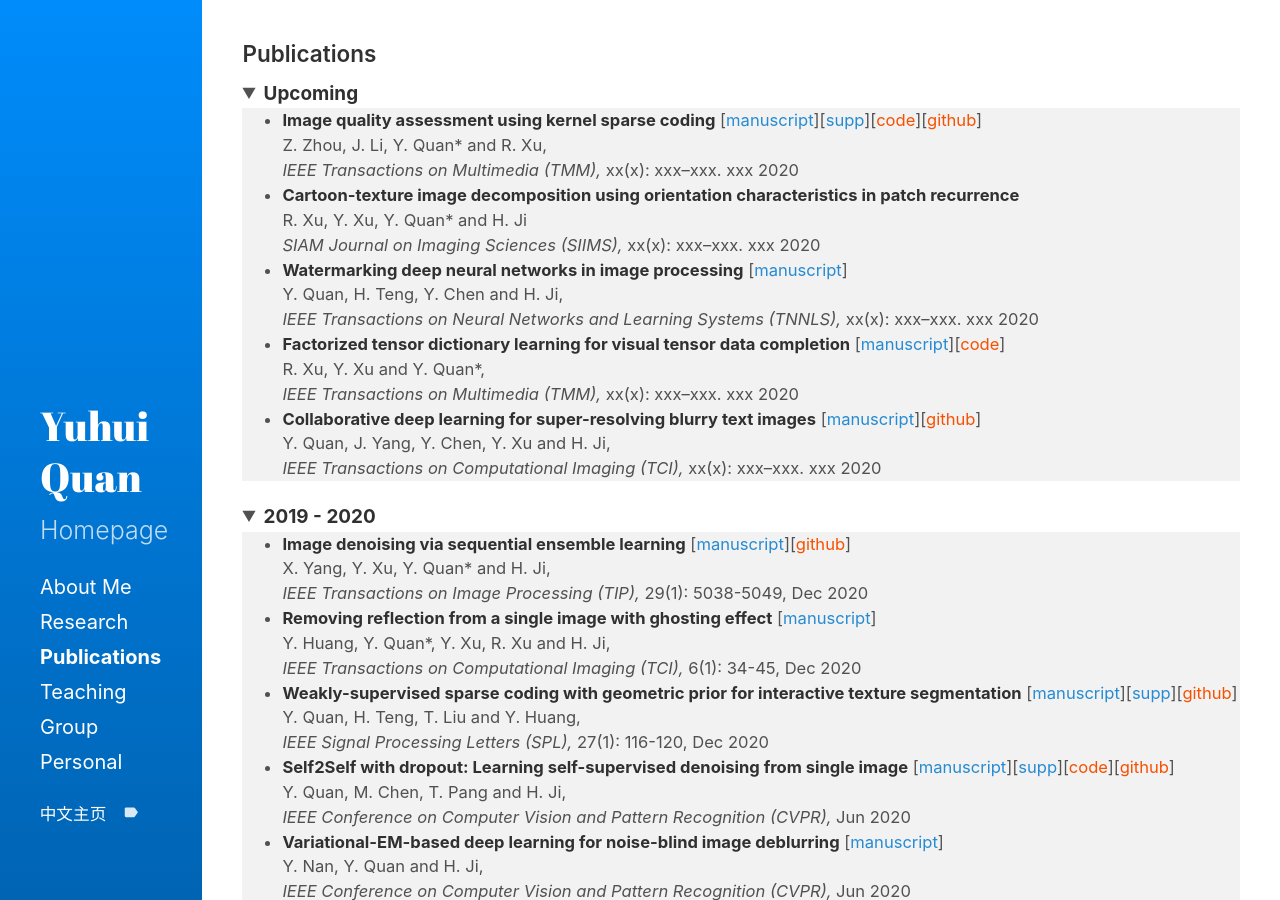
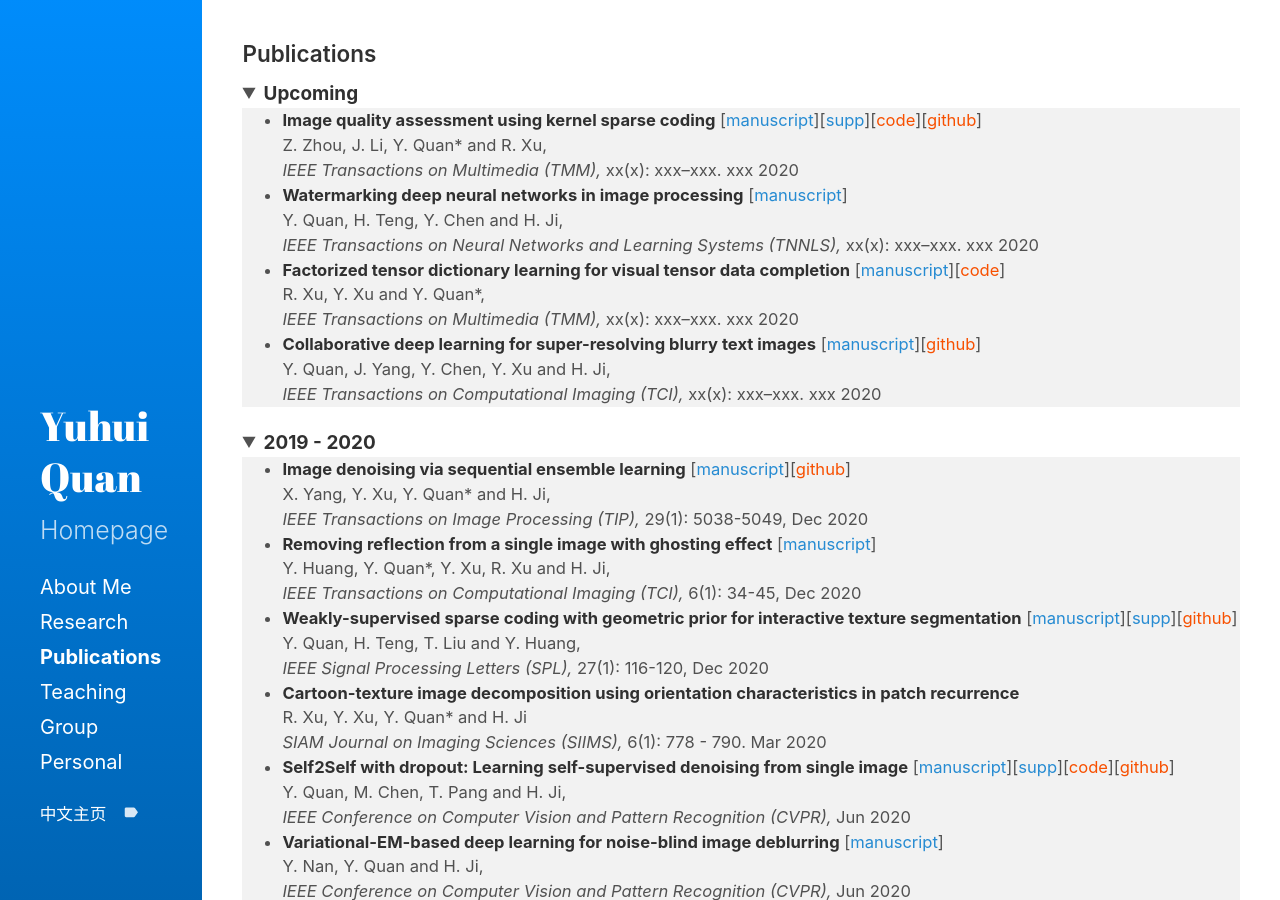
Before and after one commit to csyhquan/csyhquan.github.io, a Jekyll site: the page built from category/c_publication.md, in a window 1280 px wide and 900 px high. Built offline with Jekyll 4.4.1, drawn with Linux system fonts in a browser that asks for light colours; part of the change alters nothing that is shown.

Commit message:
Update c_publication.md

```diff
--- a/category/c_publication.md
+++ b/category/c_publication.md
@@ -10,9 +10,6 @@ title: Publications
 <li><span><strong>Image quality assessment using kernel sparse coding</strong>  [<a href="https://github.com/csyhquan/csyhquan.github.io/raw/master/manuscript/20x-tmm-Image%20Quality%20Assessment%20Using%20Kernel%20Sparse%20Coding.pdf">manuscript</a>][<a href="https://github.com/csyhquan/csyhquan.github.io/raw/master/manuscript/20x-tmm-Image%20Quality%20Assessment%20Using%20Kernel%20Sparse%20Coding%20(SUPP).pdf">supp</a>][<a href="https://github.com/csyhquan/csyhquan.github.io/raw/master/code/TMM-kernel/TMM-KSC_IQA-FinalCode.rar"><font color="#F75000">code</font></a>][<a href="https://github.com/JoanneZZH/KSC-IQA" ><font color="#F75000">github</font></a>] </span><br />
 <span> Z. Zhou, J. Li, Y. Quan* and R. Xu, <br />
 <em>IEEE Transactions on Multimedia (TMM), </em>xx(x): xxx–xxx. xxx 2020</span></li>
-<li><span><strong>Cartoon-texture image decomposition using orientation characteristics in patch recurrence</strong><!--[<a href="https://github.com/csyhquan/csyhquan.github.io/raw/master/manuscript/20x-siam-Cartoon-Texture%20Image%20Decomposition%20using%20Orientation%20Characteristics%20in%20Patch%20Recurrence.pdf">manuscript</a>]--> </span><br />
-<span> R. Xu, Y. Xu, Y. Quan* and H. Ji<br />
-<em>SIAM Journal on Imaging Sciences (SIIMS), </em>xx(x): xxx–xxx. xxx 2020</span></li>
 <li><span><strong>Watermarking deep neural networks in image processing</strong>  [<a href="https://github.com/csyhquan/csyhquan.github.io/raw/master/manuscript/20x-tnnls-Watermarking%20Deep%20Neural%20Networks%20in%20Image%20Processing.pdf">manuscript</a>]</span><br />
 <span> Y. Quan, H. Teng, Y. Chen and H. Ji, <br />
 <em>IEEE Transactions on Neural Networks and Learning Systems (TNNLS), </em>xx(x): xxx–xxx. xxx 2020</span></li>
@@ -40,6 +37,11 @@ title: Publications
 <li><span><strong>Weakly-supervised sparse coding with geometric prior for interactive texture segmentation</strong> [<a href="https://github.com/csyhquan/csyhquan.github.io/raw/master/manuscript/20-spl-Weakly-Supervised%20Sparse%20Coding%20with%20Geometric%20Prior%20for%20Interactive%20Texture%20Segmentation.pdf" download="github4">manuscript</a>][<a href="https://github.com/csyhquan/csyhquan.github.io/raw/master/manuscript/20-spl-Weakly-Supervised%20Sparse%20Coding%20with%20Geometric%20Prior%20for%20Interactive%20Texture%20Segmentation%20(SUPP).pdf" download="sup3">supp</a>][<a href="https://github.com/csyanhuang/texSeg"><font color="#F75000">github</font></a>]</span><br />
 <span> Y. Quan, H. Teng, T. Liu and Y. Huang,<br />
 <em> IEEE Signal Processing Letters (SPL), </em>27(1): 116-120, Dec 2020</span></li>
+
+<li><span><strong>Cartoon-texture image decomposition using orientation characteristics in patch recurrence</strong><!--[<a href="https://github.com/csyhquan/csyhquan.github.io/raw/master/manuscript/20x-siam-Cartoon-Texture%20Image%20Decomposition%20using%20Orientation%20Characteristics%20in%20Patch%20Recurrence.pdf">manuscript</a>]--> </span><br />
+<span> R. Xu, Y. Xu, Y. Quan* and H. Ji<br />
+<em>SIAM Journal on Imaging Sciences (SIIMS), </em>6(1): 778 - 790. Mar 2020</span></li>
+
 <li><span><strong>Self2Self with dropout: Learning self-supervised denoising from single image</strong>  [<a href="https://github.com/csyhquan/csyhquan.github.io/raw/master/manuscript/20x-cvpr-Self2Self%20With%20Dropout%20Learning%20Self-Supervised%20Denoising%20From%20Single%20Image.pdf">manuscript</a>][<a href="https://github.com/csyhquan/csyhquan.github.io/raw/master/manuscript/20x-cvpr-Self2Self%20With%20Dropout%20Learning%20Self-Supervised%20Denoising%20From%20Single%20Image%20(SUPP).pdf">supp</a>][<a href="https://github.com/csyhquan/csyhquan.github.io/raw/master/code/Self2Self/Self2Self.rar"><font color="#F75000">code</font></a>][<a href="https://github.com/scut-mingqinchen/self2self"><font color="#F75000">github</font></a>]</span><br />
 <span> Y. Quan, M. Chen, T. Pang and H. Ji,<br />
 <em>IEEE Conference on Computer Vision and Pattern Recognition (CVPR), </em>Jun 2020</span></li><!--Seattle(virtual），Jun-->
```
